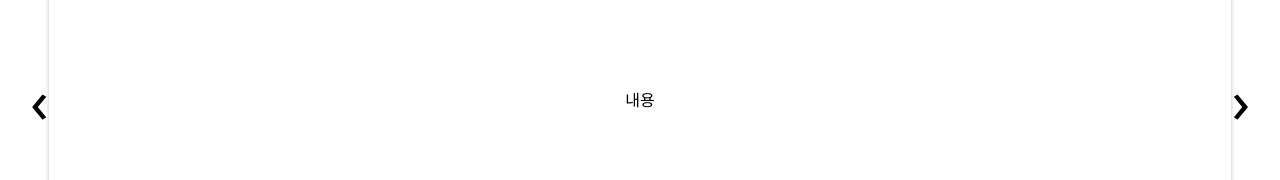
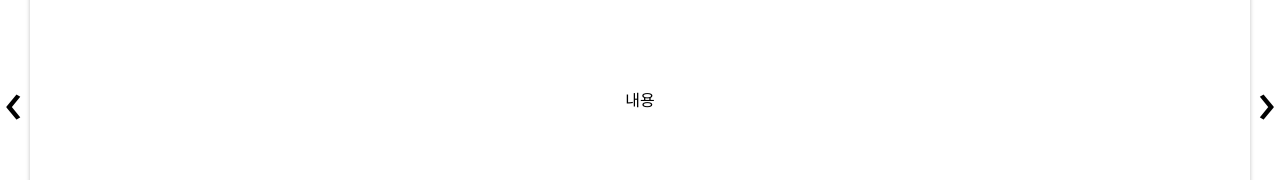
Before and after one commit to kdt-ful-class-three-group/poop, a React (Vite) app in the folder client/: page /KnowledgeHorror in a window 1280 px wide. Shown: the part 297-477 px from the top of the page. Built offline with nearby package versions, Linux system fonts and the light colour scheme.

Commit message:
상식 및 괴담 1번째 페이지 작성 완료

```diff
--- a/client/src/pages/KnowledgeHorror.jsx
+++ b/client/src/pages/KnowledgeHorror.jsx
@@ -7,7 +7,7 @@ function KnowledgeHorror() {
 
   return (
     <div className="w-full h-[calc(100vh-230px)] flex items-center">
-      <div>
+      <div className="absolute left-1">
         <button className="text-6xl">&#8249;</button>
       </div>
       <div className="w-full h-[100%] shadow-[0px_0px_4px_rgba(0,0,0,0.25)] rounded-[6px] flex items-center justify-center">
@@ -15,7 +15,7 @@ function KnowledgeHorror() {
           내용
         </p>
       </div>
-      <div>
+      <div className="absolute right-1">
         <button className="text-6xl">&#8250;</button>
       </div>
     </div>
```
